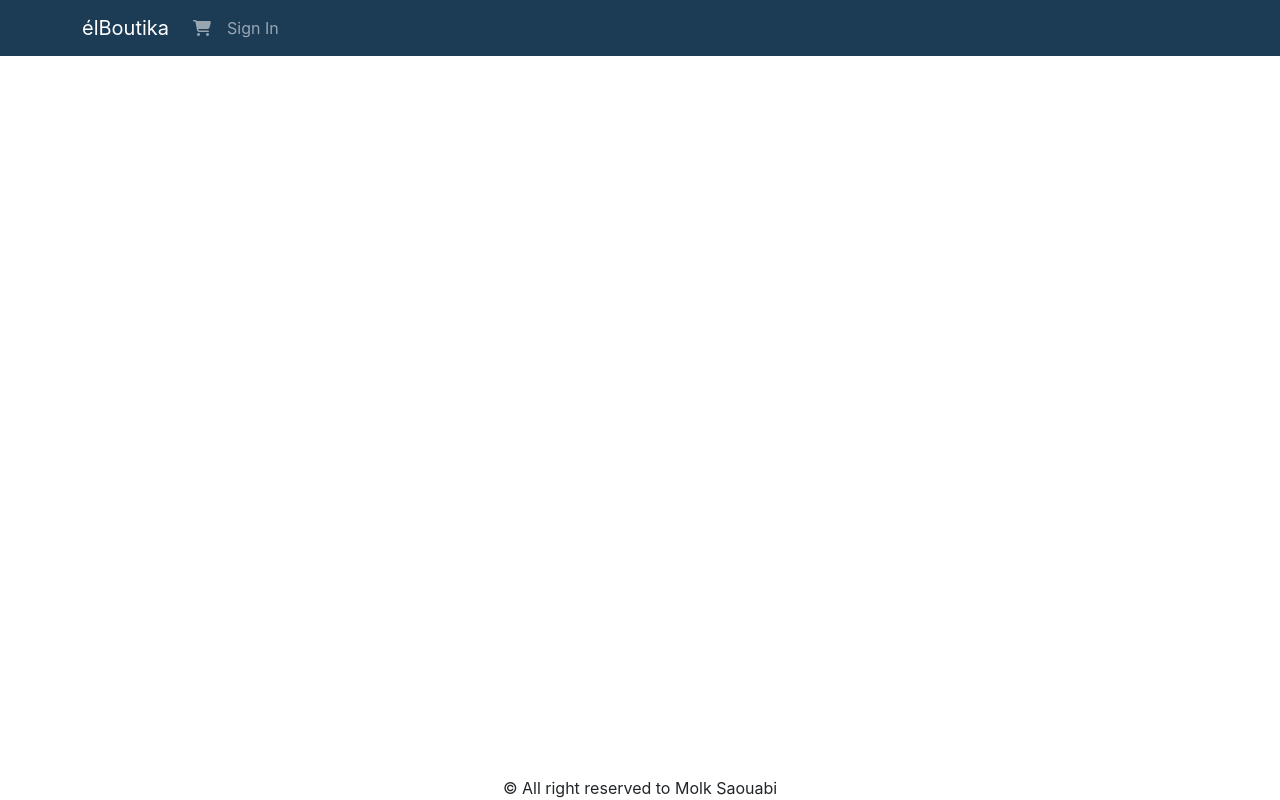
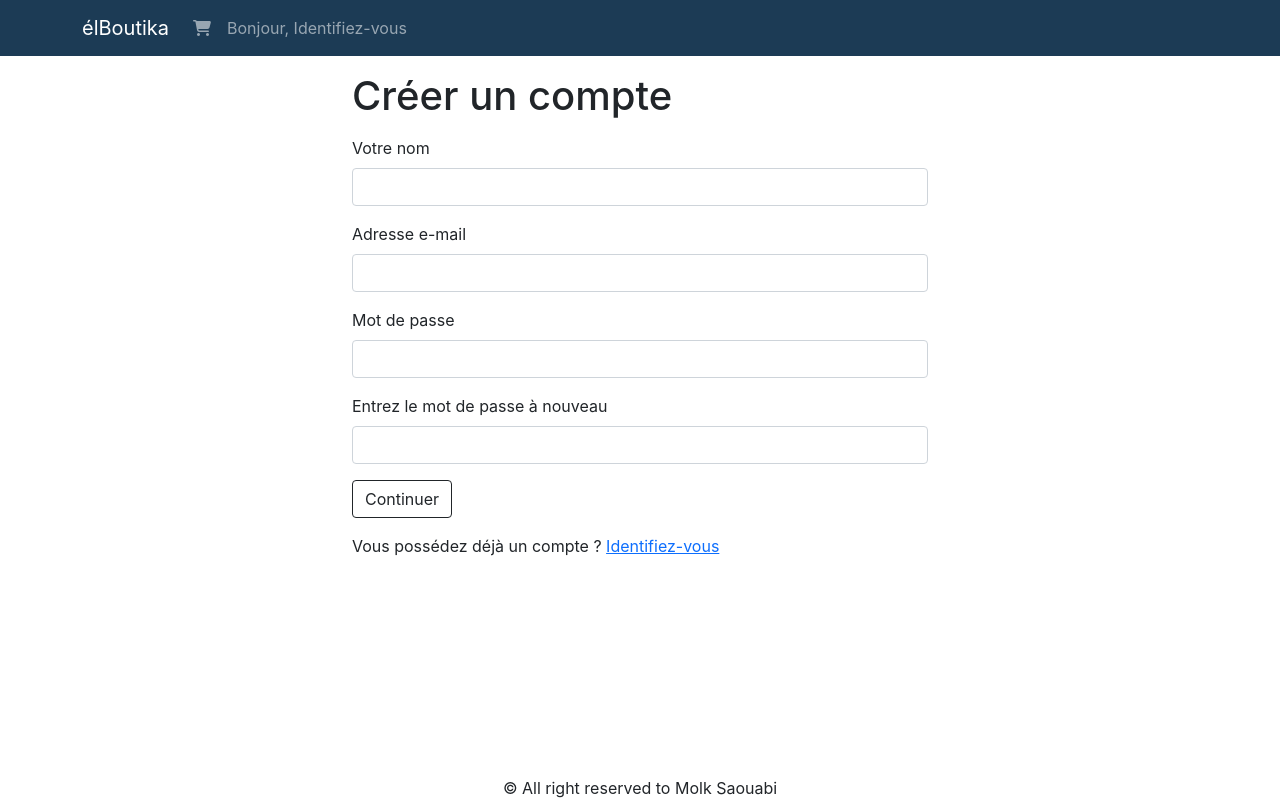
Before and after one commit to molk95/elboutik, a React (Create React App) app in the folder frontend/: page /signup in a window 1280 px wide. Built offline with nearby package versions, Linux system fonts and the light colour scheme; a web font is replaced by a local one.

Commit message:
signuproute

```diff
--- a/frontend/src/Components/ShippingAddress.js
+++ b/frontend/src/Components/ShippingAddress.js
@@ -91,7 +91,7 @@ const ShippingAddress = () => {
           </Form.Group>
           <div className="mb-3">
             <Button variant="outline-dark" type="submit">
-              Suivant
+            Continuer
             </Button>
           </div>
         </Form>
--- a/frontend/src/Components/auth/Signin.js
+++ b/frontend/src/Components/auth/Signin.js
@@ -44,16 +44,18 @@ const Signin = () => {
   },[navigate,redirect,userInfo])
   return (
     <Container className="small-container">
-      <h1 className="my-3">Sign In</h1>
+      <h1 className="my-3">S'identifier </h1>
       <Form onSubmit={submitHandler}>
         <Form.Group className="mb-3" controlId="email">
-          <Form.Label>Email</Form.Label>
+          <Form.Label>Adresse e-mail</Form.Label>
           <Form.Control
             type="email"
             required
             onChange={(event) => setEmail(event.target.value)}
           />
-          <Form.Label>Password</Form.Label>
+          </Form.Group>
+          <Form.Group className="mb-3" controlId="password">
+          <Form.Label>Mot de passe</Form.Label>
           <Form.Control
             type="password"
             required
@@ -62,7 +64,7 @@ const Signin = () => {
         </Form.Group>
         <div className="mb-3">
           <Button variant="outline-dark" type="submit">
-            Sign in
+          Continuer
           </Button>
         </div>
         <div className="mb-3">
--- /dev/null
+++ b/frontend/src/Components/auth/Signup.js
@@ -0,0 +1,99 @@
+import React, { useContext, useEffect, useState } from 'react';
+import Container from 'react-bootstrap/Container';
+import Button from 'react-bootstrap/esm/Button';
+import Form from 'react-bootstrap/Form';
+import { Link, useLocation, useNavigate } from 'react-router-dom';
+import Axios from 'axios';
+import { Store } from '../../Store';
+import { toast } from 'react-toastify';
+import { getError } from '../../utils/utils';
+
+const Signup = () => {
+  const { search } = useLocation();
+  const redirectInURL = new URLSearchParams(search).get('redirect');
+  const redirect = redirectInURL ? redirectInURL : '/';
+
+  const [name, setName] = useState('');
+  const [email, setEmail] = useState('');
+  const [password, setPassword] = useState('');
+  const [confirmPassword, setConfirmPassword] = useState('');
+  const { state, dispatch: ctxDispatch } = useContext(Store);
+  const { userInfo } = state;
+  const navigate = useNavigate();
+
+  const submitHandler = async (event) => {
+    event.preventDefault();
+    if (password !== confirmPassword) {
+      toast.error('Le mot de passe ne correspond pas');
+      return;
+    }
+    try {
+      const { data } = await Axios.post('/api/users/Signup', {
+        name,
+        email,
+        password,
+      });
+      ctxDispatch({ type: 'USER_Signup', payload: data });
+      localStorage.setItem('userInfo', JSON.stringify(data));
+      navigate(redirect || '/');
+      console.log(data);
+    } catch (err) {
+      toast.error(getError(err));
+    }
+  };
+  //se we won't see the sign in page even tho we are aleardy signed in
+  useEffect(() => {
+    if (userInfo) {
+      navigate(redirect);
+    }
+  }, [navigate, redirect, userInfo]);
+  return (
+    <Container className="small-container">
+      <h1 className="my-3">Créer un compte</h1>
+      <Form onSubmit={submitHandler}>
+        <Form.Group className="mb-3" controlId="name">
+          <Form.Label>Votre nom </Form.Label>
+          <Form.Control
+            required
+            onChange={(event) => setName(event.target.value)}
+          />
+        </Form.Group>
+        <Form.Group className="mb-3" controlId="email">
+          <Form.Label>Adresse e-mail </Form.Label>
+          <Form.Control
+            type="email"
+            required
+            onChange={(event) => setEmail(event.target.value)}
+          />
+        </Form.Group>
+        <Form.Group className="mb-3" controlId="password">
+          <Form.Label>Mot de passe</Form.Label>
+          <Form.Control
+            type="password"
+            required
+            onChange={(event) => setPassword(event.target.value)}
+          />
+        </Form.Group>
+        <Form.Group className="mb-3" controlId="confirmPassword">
+          <Form.Label>Entrez le mot de passe à nouveau</Form.Label>
+          <Form.Control
+            type="password"
+            required
+            onChange={(event) => setConfirmPassword(event.target.value)}
+          />
+        </Form.Group>
+        <div className="mb-3">
+          <Button variant="outline-dark" type="submit">
+            Continuer
+          </Button>
+        </div>
+        <div className="mb-3">
+          <span>Vous possédez déjà un compte ?</span>{' '}
+          <Link to={`/signin?redirect=${redirect}`}>Identifiez-vous</Link>
+        </div>
+      </Form>
+    </Container>
+  );
+};
+
+export default Signup;
--- a/frontend/src/containers/App.js
+++ b/frontend/src/containers/App.js
@@ -12,6 +12,7 @@ import { useContext } from 'react';
 import { Store } from '../Store';
 import Cart from '../Components/Cart';
 import Signin from '../Components/auth/Signin';
+import Signup from '../Components/auth/Signup';
 import NavDropdown from 'react-bootstrap/NavDropdown';
 import ShippingAddress from '../Components/ShippingAddress';
 
@@ -62,7 +63,7 @@ function App() {
                 </NavDropdown>
               ) : (
                 <Link className="nav-link" to="/signin">
-                  Sign In
+                Bonjour, Identifiez-vous
                 </Link>
               )}
             </Nav>
@@ -76,6 +77,7 @@ function App() {
             <Route path="/product/:slug" element={<Product />} />
             <Route path="/cart" element={<Cart />} />
             <Route path="/signin" element={<Signin />} />
+            <Route path="/signup" element={<Signup />} />
             <Route path="/shipping" element={<ShippingAddress />} />
           </Routes>
         </Container>
```
Also changed, not shown: frontend/src/Components/auth/Register.js (deleted), 1 other file (tests, documents, lock files or other folders).
